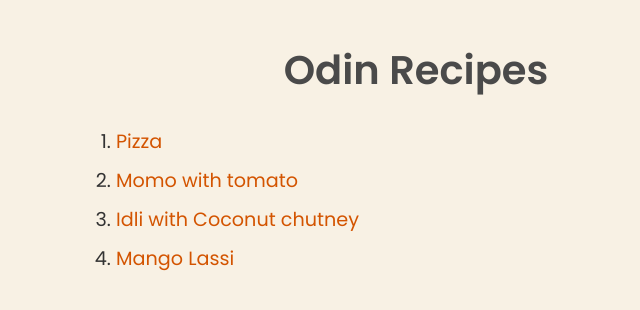
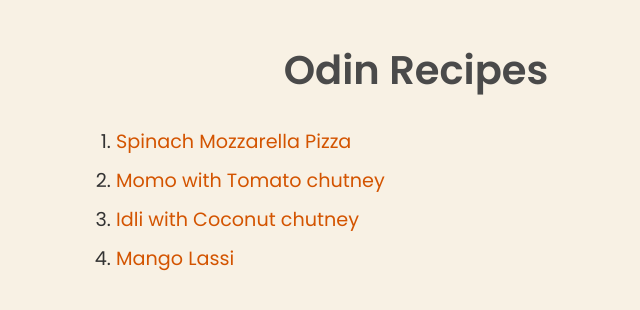
Before and after one commit to PihuPihuPihu/odin-recipes, a plain HTML site: page index.html in a window 1280 px wide. Shown: the whole page, without its empty margins (224-864 px from the left). Drawn offline with Linux system fonts and the light colour scheme.

Commit message:
Update index.html

```diff
--- a/index.html
+++ b/index.html
@@ -52,8 +52,8 @@
     <h1>Odin Recipes</h1>
 
     <ol>
-        <li><a href="recipes/pizza.html">Pizza</a></li>
-        <li><a href="recipes/momo.html">Momo with tomato</a></li>
+        <li><a href="recipes/pizza.html">Spinach Mozzarella Pizza</a></li>
+        <li><a href="recipes/momo.html">Momo with Tomato chutney</a></li>
         <li><a href="recipes/idli.html">Idli with Coconut chutney</a></li>
         <li><a href="recipes/mango_lassi.html">Mango Lassi</a></li>
     </ol>
```
